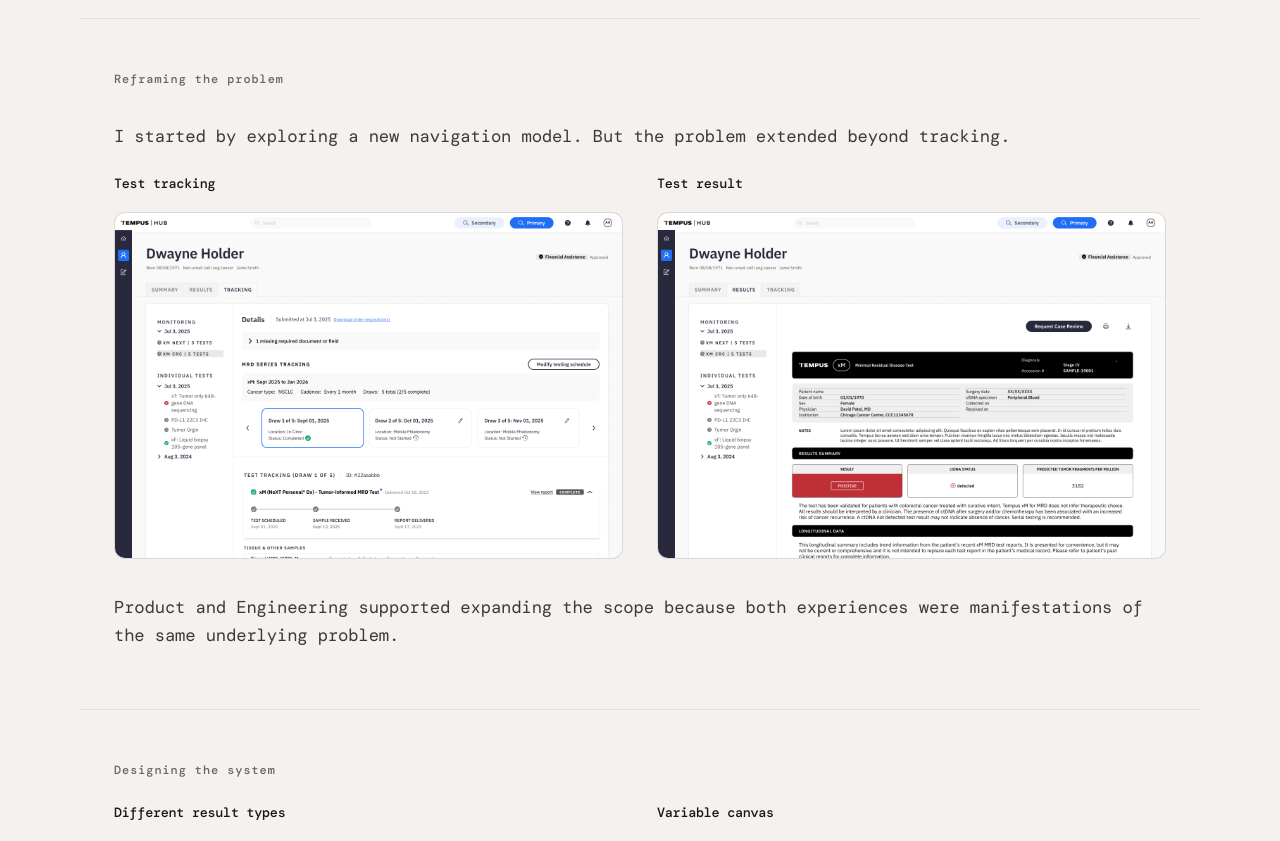
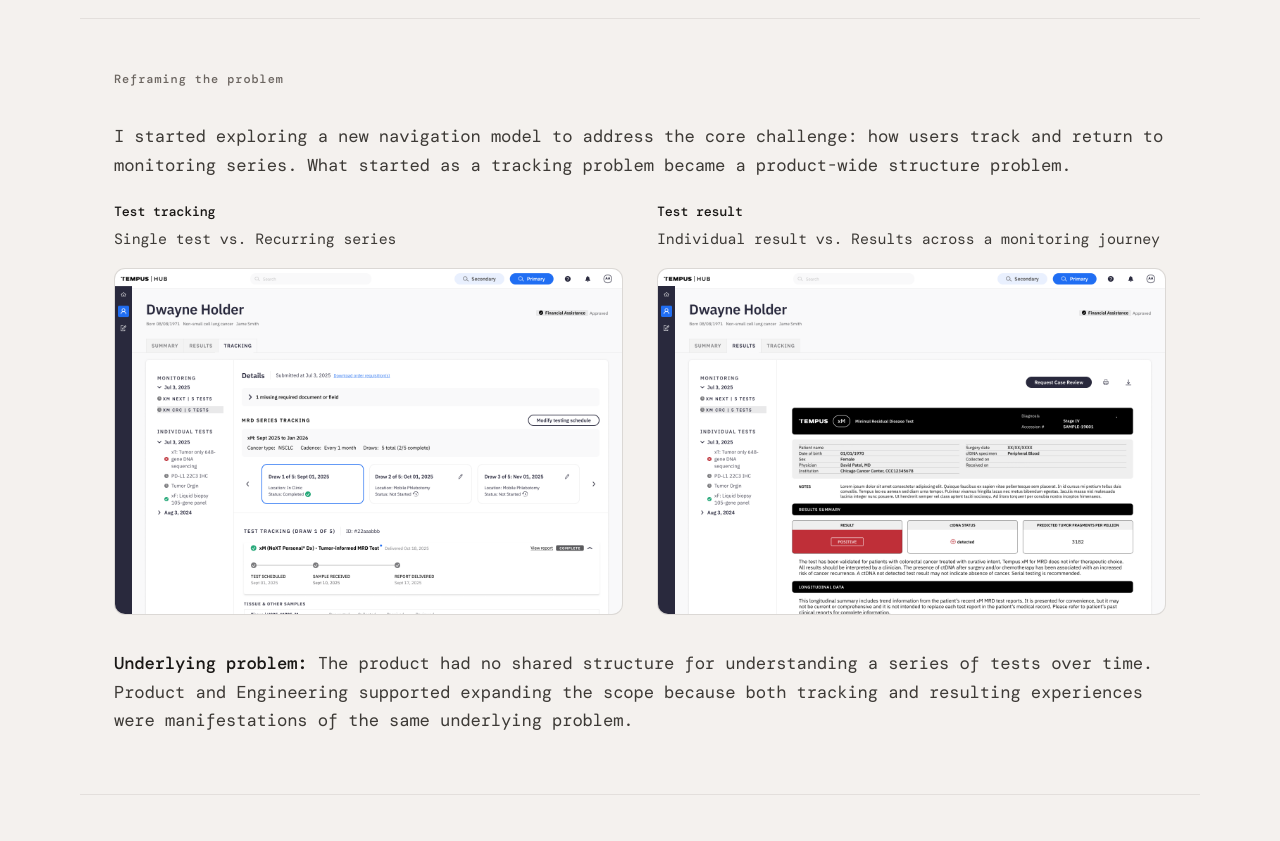
Before and after one commit to chenlichenli/my-portfolio, a React (Vite) app: page /mrd-testing-journey in a window 1280 px wide. Shown: the part 1940-2781 px from the top of the page. Built offline with nearby package versions, Linux system fonts and the light colour scheme; no server answers; a web font is replaced by a local one.

Commit message:
MRD case update

```diff
--- a/src/i18n/messages.ts
+++ b/src/i18n/messages.ts
@@ -362,7 +362,7 @@ export const enMessages = {
     timelineRange: 'September 2025 - April 2026',
     theProblem: 'The problem',
     theProblemText:
-      'Our existing tracking experience was designed for a single test, making it difficult to understand the status of an ongoing monitoring series.',
+      'Our product was built around a single-test mental model. Monitoring introduced a fundamentally different one.',
     theProblemSingleTest: 'Single test: Test → Status → Result',
     theProblemSingleTestImageAlt: 'Single test workflow: test, status, and result',
     theProblemMonitoring:
@@ -375,13 +375,18 @@ export const enMessages = {
       'During the project, I uncovered the same underlying information architecture problem in the results experience. Rather than solving them independently, I developed a unified design approach that created a more cohesive experience across both tracking and results.',
     reframingProblem: 'Reframing the problem',
     reframingProblemText:
-      'I started by exploring a new navigation model. But the problem extended beyond tracking.',
+      'I started exploring a new navigation model to address the core challenge: how users track and return to monitoring series. What started as a tracking problem became a product-wide structure problem.',
     reframingTestTracking: 'Test tracking',
+    reframingTestTrackingSub: 'Single test vs. Recurring series',
     reframingTestTrackingImageAlt: 'Test tracking experience redesign',
     reframingTestResult: 'Test result',
+    reframingTestResultSub: 'Individual result vs. Results across a monitoring journey',
     reframingTestResultImageAlt: 'Test result experience redesign',
+    reframingUnderlyingProblemLabel: 'Underlying problem:',
+    reframingUnderlyingProblemText:
+      'The product had no shared structure for understanding a series of tests over time.',
     reframingProblemClosing:
-      'Product and Engineering supported expanding the scope because both experiences were manifestations of the same underlying problem.',
+      'Product and Engineering supported expanding the scope because both tracking and resulting experiences were manifestations of the same underlying problem.',
     designingSystem: 'Designing the system',
     designingResultTypes: 'Different result types',
     designingResultTypesImageAlt: 'Different result types interaction',
@@ -740,7 +745,7 @@ export const zhMessages = {
     timelineRange: '2025 年 9 月 — 2026 年 4 月',
     theProblem: '问题',
     theProblemText:
-      '我们原有的追踪体验是为单次检测设计的，难以看清持续监测系列中每项检测的状态。',
+      '我们的产品建立在单次检测的心智模型之上，而监测引入了一种根本不同的心智模型。',
     theProblemSingleTest: '单次检测：检测 → 状态 → 结果',
     theProblemSingleTestImageAlt: '单次检测工作流：检测、状态与结果',
     theProblemMonitoring:
@@ -752,13 +757,18 @@ export const zhMessages = {
     problemDetail:
       '项目过程中，我在结果体验中发现了同样的底层信息架构问题。我没有分别解决，而是制定了统一的设计方案，在追踪与结果之间打造更连贯的体验。',
     reframingProblem: '重新框定问题',
-    reframingProblemText: '我先从探索新的导航模型入手，但问题并不止于追踪体验。',
+    reframingProblemText:
+      '我开始探索新的导航模型，以应对核心挑战：用户如何追踪并回到监测系列。最初是追踪问题，后来演变为整个产品结构问题。',
     reframingTestTracking: '检测追踪',
+    reframingTestTrackingSub: '单次检测 vs. 周期性系列',
     reframingTestTrackingImageAlt: '检测追踪体验重设计',
     reframingTestResult: '检测结果',
+    reframingTestResultSub: '单项结果 vs. 监测旅程中的多项结果',
     reframingTestResultImageAlt: '检测结果体验重设计',
+    reframingUnderlyingProblemLabel: '底层问题：',
+    reframingUnderlyingProblemText: '产品缺乏用于理解随时间推移的检测系列的共享结构。',
     reframingProblemClosing:
-      '产品与工程团队支持扩大范围，因为两种体验本质上是同一底层问题的不同呈现。',
+      '产品与工程团队支持扩大范围，因为追踪与结果两种体验本质上是同一底层问题的不同呈现。',
     designingSystem: '系统设计',
     designingResultTypes: '不同结果类型',
     designingResultTypesImageAlt: '不同结果类型交互演示',
--- a/src/pages/MrdTestingJourneyCaseStudy.css
+++ b/src/pages/MrdTestingJourneyCaseStudy.css
@@ -17,13 +17,13 @@
 }
 
 .case-mrd-problem-compare-label--single,
-.case-mrd-problem-compare-label--tracking {
+.case-mrd-problem-compare-label-head--tracking {
   grid-column: 1;
   grid-row: 1;
 }
 
 .case-mrd-problem-compare-label--monitoring,
-.case-mrd-problem-compare-label--result,
+.case-mrd-problem-compare-label-head--result,
 .case-mrd-problem-compare-label--variable-canvas {
   grid-column: 2;
   grid-row: 1;
@@ -78,6 +78,20 @@
   color: var(--text-heading);
 }
 
+.case-mrd-problem-compare-label-head {
+  min-width: 0;
+}
+
+.case-mrd-problem-compare-sublabel {
+  margin: clamp(0.25rem, 0.75vw, 0.35rem) 0 0;
+  font-family: var(--font-ui);
+  font-size: clamp(0.88rem, 1.15vw, 0.98rem);
+  font-weight: 400;
+  line-height: 1.45;
+  letter-spacing: -0.01em;
+  color: var(--text);
+}
+
 .case-mrd-problem-compare-media {
   width: 100%;
   margin: 0;
@@ -108,6 +122,17 @@
   width: 100%;
 }
 
+.case-mrd-reframing-underlying-problem {
+  margin-top: clamp(1.35rem, 3vw, 2rem);
+  max-width: none;
+  width: 100%;
+}
+
+.case-mrd-reframing-underlying-problem strong {
+  font-weight: 600;
+  color: var(--text-heading);
+}
+
 @media (max-width: 720px) {
   .case-mrd-problem-compare {
     grid-template-columns: 1fr;
@@ -115,7 +140,7 @@
   }
 
   .case-mrd-problem-compare-label--single,
-  .case-mrd-problem-compare-label--tracking {
+  .case-mrd-problem-compare-label-head--tracking {
     grid-column: 1;
     grid-row: 1;
   }
@@ -127,7 +152,7 @@
   }
 
   .case-mrd-problem-compare-label--monitoring,
-  .case-mrd-problem-compare-label--result,
+  .case-mrd-problem-compare-label-head--result,
   .case-mrd-problem-compare-label--variable-canvas {
     grid-column: 1;
     grid-row: 3;
--- a/src/pages/MrdTestingJourneyCaseStudy.tsx
+++ b/src/pages/MrdTestingJourneyCaseStudy.tsx
@@ -134,12 +134,14 @@ export function MrdTestingJourneyCaseStudy() {
           {m.reframingProblemText}
         </p>
         <div className="case-mrd-problem-compare">
-          <p className="case-mrd-problem-compare-label case-mrd-problem-compare-label--tracking">
-            {m.reframingTestTracking}
-          </p>
-          <p className="case-mrd-problem-compare-label case-mrd-problem-compare-label--result">
-            {m.reframingTestResult}
-          </p>
+          <div className="case-mrd-problem-compare-label-head case-mrd-problem-compare-label-head--tracking">
+            <p className="case-mrd-problem-compare-label">{m.reframingTestTracking}</p>
+            <p className="case-mrd-problem-compare-sublabel">{m.reframingTestTrackingSub}</p>
+          </div>
+          <div className="case-mrd-problem-compare-label-head case-mrd-problem-compare-label-head--result">
+            <p className="case-mrd-problem-compare-label">{m.reframingTestResult}</p>
+            <p className="case-mrd-problem-compare-sublabel">{m.reframingTestResultSub}</p>
+          </div>
           <figure className="case-mrd-problem-compare-media case-mrd-problem-compare-media--tracking">
             <img
               src={mrdAssetSrc(MRD_REFRAMING_IMAGES.tracking)}
@@ -157,7 +159,8 @@ export function MrdTestingJourneyCaseStudy() {
             />
           </figure>
         </div>
-        <p className="case-tempus-intro-text case-tempus-problem-detail case-mrd-the-problem-summary">
+        <p className="case-tempus-intro-text case-tempus-problem-detail case-mrd-reframing-underlying-problem">
+          <strong>{m.reframingUnderlyingProblemLabel}</strong> {m.reframingUnderlyingProblemText}{' '}
           {m.reframingProblemClosing}
         </p>
       </section>
```
